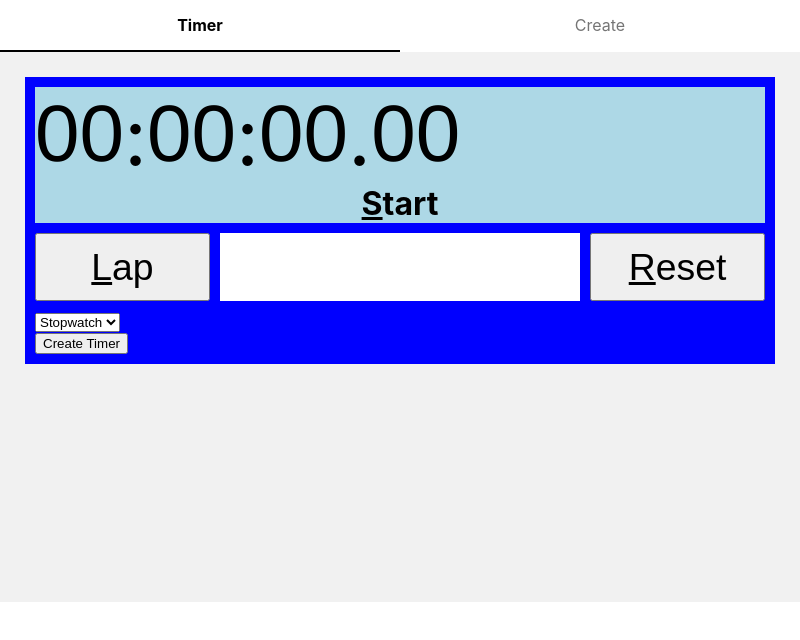
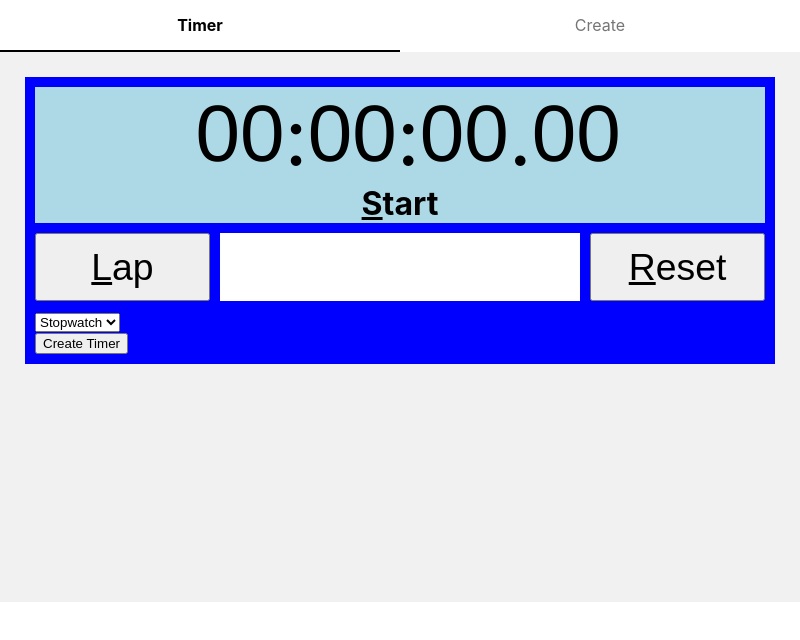
Before and after one commit to Innoviox/sports-timer, an Electron app: page forge-timer/src/index.html in a window 800 px wide. Drawn offline with nearby package versions, Linux system fonts and the light colour scheme.

Commit message:
fix centering
hopefully adam can make this better

```diff
--- a/forge-timer/src/index.css
+++ b/forge-timer/src/index.css
@@ -32,6 +32,7 @@ body {
 }
 
 #time {
+    padding-left: 22%;
     display: flex;
 }
 
```
